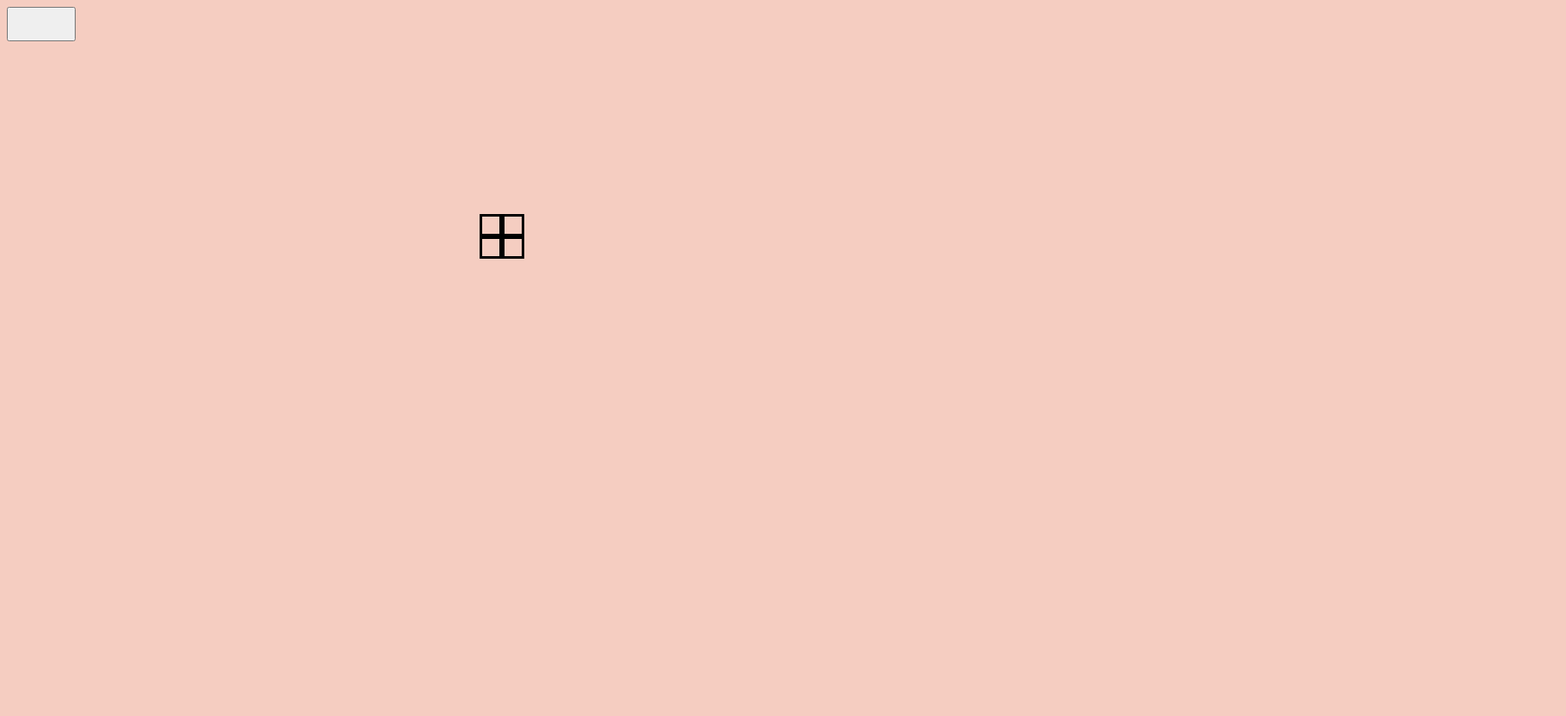
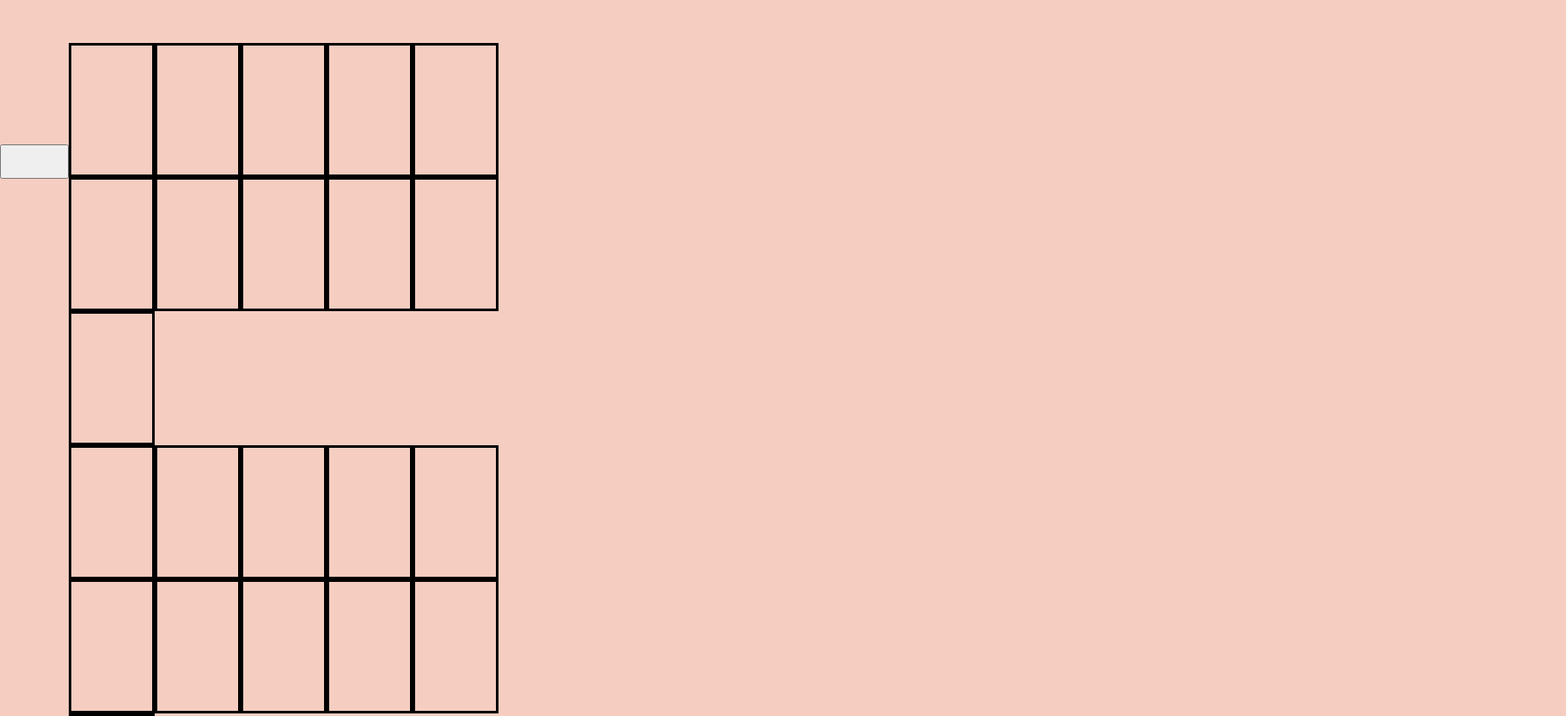
Before and after one commit to EMirando7/etchsketch, a plain HTML site: page index.html in a window 1280 px wide. Shown: the top 833 px of the page at 86% size, 1822 px wide, since content can reach past the window. Before the commit the page ends 800 px from the top, so only its background shows below. Drawn offline with Linux system fonts and the light colour scheme.

Commit message:
add styling to use flex, use grid instead for parent

```diff
--- a/scripts.js
+++ b/scripts.js
@@ -5,6 +5,8 @@ btn.addEventListener('click', function getNumber() {
     runGame(answer);
 })
 document.body.insertBefore(btn, container);
+
+
 function runGame(foo) {
     // debugger;
     for(let j = 0; j < foo; j++){
@@ -21,8 +23,7 @@ function runGame(foo) {
         container.appendChild(wrapCell)
         container.lastChild.classList.add('wrap');
         container.lastChild.classList.remove('subs')
-        console.log(wrapCell)
-
     }
 }
-runGame(2)
+
+runGame(11)
--- a/style.css
+++ b/style.css
@@ -1,3 +1,8 @@
+* {
+    margin: 0px;
+    padding: 0px;
+    box-sizing: border-box;
+}
 html {
     background-color:#f5cdc1;
 }
@@ -7,15 +12,25 @@ button {
     height: 40px;
 }
 .container{
-    display: flex;
+    display: inline-flex;
     flex-flow: row wrap;
     width: 100%;
-    margin: 200px 0 0 550px;
+    margin: 50px 0 0 0;
+    max-height: 500px;
+    flex: 1 1 1px;
+    max-width: 500px;
+
 }
 .subs {
     border: solid black;
-    height: 20px;
-    width: 20px;
+    float: left;
+    display: flex;
+    width: 20%;
+    padding-bottom: 30%;
+    box-sizing: border-box;
+
+    /* position: absolute; */
+
 }
 
 .cellColor {
@@ -25,6 +40,5 @@ button {
 .wrap {
     width: 100%;
     height: 0;
-    /* page-break-after: always; */
-    /* display: none; */
+    /* display: hidden; */
 }
```
